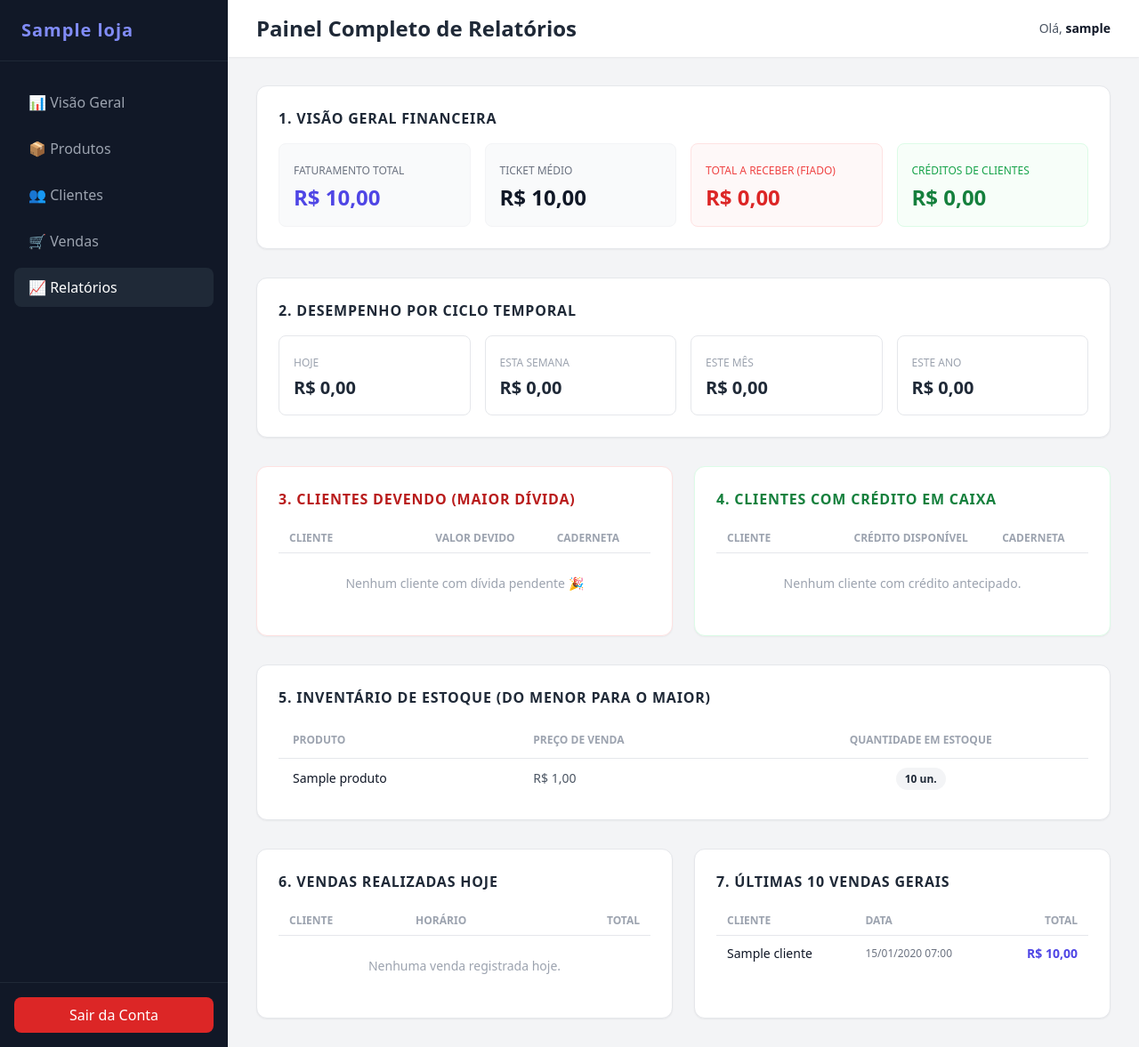
After one commit to Irlamfernandes/projeto_saas, a Django app: page /relatorios/ in a window 1280 px wide. The commit adds this page. Shown: the whole page at 89% size. Run offline with Django 5.2, Linux system fonts and the light colour scheme; a user stored in the database is signed in; tables that the repository leaves empty hold one stand-in row (values such as "Sample post"); some libraries are stand-ins or nearby versions.

Commit message:
feat: implementa painel gerencial de relatórios em blocos separados e consolida arquitetura do SaaS

```diff
--- a/config/urls.py
+++ b/config/urls.py
@@ -5,7 +5,7 @@ from django.contrib.auth.views import LogoutView
 from interfaces.views import (
     login_view, dashboard_view, alterar_senha_view, produtos_view,
     produto_editar_view, clientes_view, cliente_editar_view, vendas_view,
-    extrato_cliente_view, venda_editar_view
+    extrato_cliente_view, venda_editar_view, relatorio_view
 )
 urlpatterns = [
     path('', lambda request: redirect('login', permanent=False)),
@@ -24,4 +24,6 @@ urlpatterns = [
     path('dashboard/vendas/', vendas_view, name='vendas'),
     path('clientes/<int:cliente_id>/extrato/', extrato_cliente_view, name='extrato_cliente'),
     path('vendas/<int:venda_id>/editar/', venda_editar_view, name='venda_editar'),
+
+    path('relatorios/', relatorio_view, name='relatorios'),
 ]
--- a/interfaces/templates/interfaces/base.html
+++ b/interfaces/templates/interfaces/base.html
@@ -35,8 +35,8 @@
                     <a href="{% url 'vendas' %}" class="flex items-center px-4 py-2.5 {% if request.resolver_match.url_name == 'vendas' %}bg-gray-800 text-white{% else %}text-gray-400 hover:bg-gray-800 hover:text-white{% endif %} rounded-lg transition font-medium">
                         🛒 Vendas
                     </a>
-                    <a href="#" class="flex items-center px-4 py-2.5 text-gray-400 hover:bg-gray-800 hover:text-white rounded-lg transition font-medium">
-                        📜 Histórico
+                    <a href="{% url 'relatorios' %}" class="flex items-center px-4 py-2.5 {% if request.resolver_match.url_name == 'relatorios' %}bg-gray-800 text-white{% else %}text-gray-400 hover:bg-gray-800 hover:text-white{% endif %} rounded-lg transition font-medium">
+                        📈 Relatórios
                     </a>
                 </nav>
             </div>
--- /dev/null
+++ b/interfaces/templates/interfaces/relatorio.html
@@ -0,0 +1,219 @@
+{% extends 'interfaces/base.html' %}
+
+{% block title %}Relatórios e Indicadores{% endblock %}
+{% block header_title %}Painel Completo de Relatórios{% endblock %}
+
+{% block content %}
+<div class="space-y-8">
+
+    <!-- ================= BLOCO 1: RESUMO EXECUTIVO ================= -->
+    <div class="bg-white p-6 rounded-xl shadow-sm border border-gray-200">
+        <h3 class="text-base font-bold text-gray-800 mb-4 uppercase tracking-wider">1. Visão Geral Financeira</h3>
+        <div class="grid grid-cols-1 md:grid-cols-4 gap-4">
+            <div class="p-4 bg-gray-50 rounded-lg border border-gray-100">
+                <span class="text-xs font-medium text-gray-500 uppercase">Faturamento Total</span>
+                <p class="text-2xl font-bold text-indigo-600 mt-1">R$ {{ total_geral_vendas|floatformat:2 }}</p>
+            </div>
+            <div class="p-4 bg-gray-50 rounded-lg border border-gray-100">
+                <span class="text-xs font-medium text-gray-500 uppercase">Ticket Médio</span>
+                <p class="text-2xl font-bold text-gray-900 mt-1">R$ {{ ticket_medio|floatformat:2 }}</p>
+            </div>
+            <div class="p-4 bg-red-50/50 rounded-lg border border-red-100">
+                <span class="text-xs font-medium text-red-500 uppercase">Total a Receber (Fiado)</span>
+                <p class="text-2xl font-bold text-red-600 mt-1">R$ {{ total_fiado_pendente|floatformat:2 }}</p>
+            </div>
+            <div class="p-4 bg-green-50/50 rounded-lg border border-green-100">
+                <span class="text-xs font-medium text-green-600 uppercase">Créditos de Clientes</span>
+                <p class="text-2xl font-bold text-green-700 mt-1">R$ {{ total_credito_clientes|floatformat:2 }}</p>
+            </div>
+        </div>
+    </div>
+
+    <!-- ================= BLOCO 2: FATURAMENTO POR PERÍODO ================= -->
+    <div class="bg-white p-6 rounded-xl shadow-sm border border-gray-200">
+        <h3 class="text-base font-bold text-gray-800 mb-4 uppercase tracking-wider">2. Desempenho por Ciclo Temporal</h3>
+        <div class="grid grid-cols-1 sm:grid-cols-2 lg:grid-cols-4 gap-4">
+            <div class="p-4 bg-white rounded-lg border border-gray-200 shadow-xs">
+                <span class="text-xs font-medium text-gray-400 uppercase">Hoje</span>
+                <p class="text-xl font-bold text-gray-800 mt-1">R$ {{ vendas_hoje_valor|floatformat:2 }}</p>
+            </div>
+            <div class="p-4 bg-white rounded-lg border border-gray-200 shadow-xs">
+                <span class="text-xs font-medium text-gray-400 uppercase">Esta Semana</span>
+                <p class="text-xl font-bold text-gray-800 mt-1">R$ {{ vendas_semana_valor|floatformat:2 }}</p>
+            </div>
+            <div class="p-4 bg-white rounded-lg border border-gray-200 shadow-xs">
+                <span class="text-xs font-medium text-gray-400 uppercase">Este Mês</span>
+                <p class="text-xl font-bold text-gray-800 mt-1">R$ {{ vendas_mes_valor|floatformat:2 }}</p>
+            </div>
+            <div class="p-4 bg-white rounded-lg border border-gray-200 shadow-xs">
+                <span class="text-xs font-medium text-gray-400 uppercase">Este Ano</span>
+                <p class="text-xl font-bold text-gray-800 mt-1">R$ {{ vendas_ano_valor|floatformat:2 }}</p>
+            </div>
+        </div>
+    </div>
+
+    <!-- ================= BLOCO 3: LISTAGEM DE CLIENTES (DEVENDO VS CRÉDITO) ================= -->
+    <div class="grid grid-cols-1 lg:grid-cols-2 gap-6">
+
+        <!-- Clientes Devendo (Fiado) -->
+        <div class="bg-white p-6 rounded-xl shadow-sm border border-red-100">
+            <h3 class="text-base font-bold text-red-700 mb-4 uppercase tracking-wider">3. Clientes Devendo (Maior Dívida)</h3>
+            <div class="overflow-x-auto max-h-80 overflow-y-auto">
+                <table class="w-full text-left border-collapse">
+                    <thead>
+                        <tr class="border-b border-gray-200 text-gray-400 text-xs uppercase font-semibold">
+                            <th class="py-2 px-3">Cliente</th>
+                            <th class="py-2 px-3 text-right">Valor Devido</th>
+                            <th class="py-2 px-3 text-center">Caderneta</th>
+                        </tr>
+                    </thead>
+                    <tbody class="divide-y divide-gray-100 text-sm">
+                        {% for cliente in clientes_devendo %}
+                        <tr class="hover:bg-gray-50">
+                            <td class="py-2.5 px-3 font-medium text-gray-900">{{ cliente.nome }}</td>
+                            <td class="py-2.5 px-3 text-right font-bold text-red-600">R$ {{ cliente.saldo_geral|floatformat:2 }}</td>
+                            <td class="py-2.5 px-3 text-center">
+                                <a href="{% url 'extrato_cliente' cliente.id %}" class="text-xs bg-indigo-50 text-indigo-600 px-2.5 py-1 rounded font-semibold hover:bg-indigo-100">Ver</a>
+                            </td>
+                        </tr>
+                        {% empty %}
+                        <tr>
+                            <td colspan="3" class="text-center py-6 text-gray-400 text-sm">Nenhum cliente com dívida pendente 🎉</td>
+                        </tr>
+                        {% endfor %}
+                    </tbody>
+                </table>
+            </div>
+        </div>
+
+        <!-- Clientes com Crédito -->
+        <div class="bg-white p-6 rounded-xl shadow-sm border border-green-100">
+            <h3 class="text-base font-bold text-green-700 mb-4 uppercase tracking-wider">4. Clientes com Crédito em Caixa</h3>
+            <div class="overflow-x-auto max-h-80 overflow-y-auto">
+                <table class="w-full text-left border-collapse">
+                    <thead>
+                        <tr class="border-b border-gray-200 text-gray-400 text-xs uppercase font-semibold">
+                            <th class="py-2 px-3">Cliente</th>
+                            <th class="py-2 px-3 text-right">Crédito Disponível</th>
+                            <th class="py-2 px-3 text-center">Caderneta</th>
+                        </tr>
+                    </thead>
+                    <tbody class="divide-y divide-gray-100 text-sm">
+                        {% for cliente in clientes_credito %}
+                        <tr class="hover:bg-gray-50">
+                            <td class="py-2.5 px-3 font-medium text-gray-900">{{ cliente.nome }}</td>
+                            <td class="py-2.5 px-3 text-right font-bold text-green-600">R$ {{ cliente.saldo_geral|stringformat:"s"|slice:"1:"|floatformat:2 }}</td>
+                            <td class="py-2.5 px-3 text-center">
+                                <a href="{% url 'extrato_cliente' cliente.id %}" class="text-xs bg-indigo-50 text-indigo-600 px-2.5 py-1 rounded font-semibold hover:bg-indigo-100">Ver</a>
+                            </td>
+                        </tr>
+                        {% empty %}
+                        <tr>
+                            <td colspan="3" class="text-center py-6 text-gray-400 text-sm">Nenhum cliente com crédito antecipado.</td>
+                        </tr>
+                        {% endfor %}
+                    </tbody>
+                </table>
+            </div>
+        </div>
+
+    </div>
+
+    <!-- ================= BLOCO 4: ESTOQUE COMPLETO ORDENADO ================= -->
+    <div class="bg-white p-6 rounded-xl shadow-sm border border-gray-200">
+        <h3 class="text-base font-bold text-gray-800 mb-4 uppercase tracking-wider">5. Inventário de Estoque (Do menor para o maior)</h3>
+        <div class="overflow-x-auto max-h-96 overflow-y-auto">
+            <table class="w-full text-left border-collapse">
+                <thead>
+                    <tr class="border-b border-gray-200 text-gray-400 text-xs uppercase font-semibold sticky top-0 bg-white">
+                        <th class="py-3 px-4">Produto</th>
+                        <th class="py-3 px-4">Preço de Venda</th>
+                        <th class="py-3 px-4 text-center">Quantidade em Estoque</th>
+                    </tr>
+                </thead>
+                <tbody class="divide-y divide-gray-100 text-sm">
+                    {% for prod in estoque_ordenado %}
+                    <tr class="hover:bg-gray-50">
+                        <td class="py-3 px-4 font-medium text-gray-900">{{ prod.nome }}</td>
+                        <td class="py-3 px-4 text-gray-600">R$ {{ prod.preco_venda }}</td>
+                        <td class="py-3 px-4 text-center">
+                            <span class="px-2.5 py-1 rounded-full text-xs font-bold {% if prod.quantidade_estoque == 0 %}bg-red-100 text-red-700{% elif prod.quantidade_estoque <= 5 %}bg-yellow-100 text-yellow-800{% else %}bg-gray-100 text-gray-800{% endif %}">
+                                {{ prod.quantidade_estoque }} un.
+                            </span>
+                        </td>
+                    </tr>
+                    {% empty %}
+                    <tr>
+                        <td colspan="3" class="text-center py-6 text-gray-400">Nenhum produto cadastrado.</td>
+                    </tr>
+                    {% endfor %}
+                </tbody>
+            </table>
+        </div>
+    </div>
+
+    <!-- ================= BLOCO 5: HISTÓRICO DE VENDAS (HOJE, MÊS E ÚLTIMAS) ================= -->
+    <div class="grid grid-cols-1 lg:grid-cols-2 gap-6">
+
+        <!-- Compras do Dia -->
+        <div class="bg-white p-6 rounded-xl shadow-sm border border-gray-200">
+            <h3 class="text-base font-bold text-gray-800 mb-4 uppercase tracking-wider">6. Vendas Realizadas Hoje</h3>
+            <div class="overflow-x-auto max-h-80 overflow-y-auto">
+                <table class="w-full text-left border-collapse">
+                    <thead>
+                        <tr class="border-b border-gray-200 text-gray-400 text-xs uppercase font-semibold">
+                            <th class="py-2 px-3">Cliente</th>
+                            <th class="py-2 px-3">Horário</th>
+                            <th class="py-2 px-3 text-right">Total</th>
+                        </tr>
+                    </thead>
+                    <tbody class="divide-y divide-gray-100 text-sm">
+                        {% for venda in compras_do_dia %}
+                        <tr class="hover:bg-gray-50">
+                            <td class="py-2.5 px-3 font-medium text-gray-900">{{ venda.cliente.nome }}</td>
+                            <td class="py-2.5 px-3 text-gray-500 text-xs">{{ venda.data_venda|date:"H:i" }}</td>
+                            <td class="py-2.5 px-3 text-right font-bold text-indigo-600">R$ {{ venda.valor_total }}</td>
+                        </tr>
+                        {% empty %}
+                        <tr>
+                            <td colspan="3" class="text-center py-6 text-gray-400 text-sm">Nenhuma venda registrada hoje.</td>
+                        </tr>
+                        {% endfor %}
+                    </tbody>
+                </table>
+            </div>
+        </div>
+
+        <!-- Últimas Vendas Gerais -->
+        <div class="bg-white p-6 rounded-xl shadow-sm border border-gray-200">
+            <h3 class="text-base font-bold text-gray-800 mb-4 uppercase tracking-wider">7. Últimas 10 Vendas Gerais</h3>
+            <div class="overflow-x-auto max-h-80 overflow-y-auto">
+                <table class="w-full text-left border-collapse">
+                    <thead>
+                        <tr class="border-b border-gray-200 text-gray-400 text-xs uppercase font-semibold">
+                            <th class="py-2 px-3">Cliente</th>
+                            <th class="py-2 px-3">Data</th>
+                            <th class="py-2 px-3 text-right">Total</th>
+                        </tr>
+                    </thead>
+                    <tbody class="divide-y divide-gray-100 text-sm">
+                        {% for venda in ultimas_compras %}
+                        <tr class="hover:bg-gray-50">
+                            <td class="py-2.5 px-3 font-medium text-gray-900">{{ venda.cliente.nome }}</td>
+                            <td class="py-2.5 px-3 text-gray-500 text-xs">{{ venda.data_venda|date:"d/m/Y H:i" }}</td>
+                            <td class="py-2.5 px-3 text-right font-bold text-indigo-600">R$ {{ venda.valor_total }}</td>
+                        </tr>
+                        {% empty %}
+                        <tr>
+                            <td colspan="3" class="text-center py-6 text-gray-400 text-sm">Nenhuma venda cadastrada.</td>
+                        </tr>
+                        {% endfor %}
+                    </tbody>
+                </table>
+            </div>
+        </div>
+
+    </div>
+
+</div>
+{% endblock %}
--- a/interfaces/views/__init__.py
+++ b/interfaces/views/__init__.py
@@ -8,3 +8,4 @@ from .cliente_editar_view import cliente_editar_view
 from .vendas_view import vendas_view
 from .extrato_cliente_view import extrato_cliente_view
 from .vendas_editar_view import venda_editar_view
+from .relatorio_view import relatorio_view
--- /dev/null
+++ b/interfaces/views/relatorio_view.py
@@ -0,0 +1,64 @@
+from django.shortcuts import render
+from django.contrib.auth.decorators import login_required
+from django.db.models import Sum, Count, Avg
+from django.utils import timezone
+from datetime import timedelta
+from infrastructure.models.produto import Produto
+from infrastructure.models.cliente import Cliente
+from infrastructure.models.venda import Venda, ItemVenda
+
+@login_required
+def relatorio_view(request):
+    loja = request.user.loja
+    hoje = timezone.now()
+
+    # Períodos de tempo
+    inicio_hoje = hoje.replace(hour=0, minute=0, second=0, microsecond=0)
+    inicio_semana = hoje - timedelta(days=7)
+    inicio_mes = hoje.replace(day=1, hour=0, minute=0, second=0, microsecond=0)
+    inicio_ano = hoje.replace(month=1, day=1, hour=0, minute=0, second=0, microsecond=0)
+
+    vendas_loja = Venda.objects.filter(loja=loja).order_by('-data_venda')
+
+    # Faturamento e Indicadores
+    total_geral_vendas = vendas_loja.aggregate(Sum('valor_total'))['valor_total__sum'] or 0
+    vendas_hoje_valor = vendas_loja.filter(data_venda__gte=inicio_hoje).aggregate(Sum('valor_total'))['valor_total__sum'] or 0
+    vendas_semana_valor = vendas_loja.filter(data_venda__gte=inicio_semana).aggregate(Sum('valor_total'))['valor_total__sum'] or 0
+    vendas_mes_valor = vendas_loja.filter(data_venda__gte=inicio_mes).aggregate(Sum('valor_total'))['valor_total__sum'] or 0
+    vendas_ano_valor = vendas_loja.filter(data_venda__gte=inicio_ano).aggregate(Sum('valor_total'))['valor_total__sum'] or 0
+    ticket_medio = vendas_loja.aggregate(Avg('valor_total'))['valor_total__avg'] or 0
+
+    # Listas de Vendas por Período
+    compras_do_dia = vendas_loja.filter(data_venda__gte=inicio_hoje)
+    compras_do_mes = vendas_loja.filter(data_venda__gte=inicio_mes)
+    ultimas_compras = vendas_loja[:10] # Últimas 10 compras gerais
+
+    # Estoque Completo ordenado do menor para o maior
+    estoque_ordenado = Produto.objects.filter(loja=loja).order_by('quantidade_estoque')
+
+    # Clientes Endividados (Devendo) ordenados pelo maior valor de dívida
+    clientes_todos = Cliente.objects.filter(loja=loja)
+    clientes_devendo = sorted([c for c in clientes_todos if c.saldo_geral > 0], key=lambda x: x.saldo_geral, reverse=True)
+    total_fiado_pendente = sum([c.saldo_geral for c in clientes_devendo])
+
+    # Clientes com Crédito (Dinheiro em caixa/antecipado) ordenados pelo maior valor de crédito
+    clientes_credito = sorted([c for c in clientes_todos if c.saldo_geral < 0], key=lambda x: x.saldo_geral) # do mais negativo (maior crédito) para cima
+    total_credito_clientes = sum([abs(c.saldo_geral) for c in clientes_credito])
+
+    context = {
+        'total_geral_vendas': total_geral_vendas,
+        'vendas_hoje_valor': vendas_hoje_valor,
+        'vendas_semana_valor': vendas_semana_valor,
+        'vendas_mes_valor': vendas_mes_valor,
+        'vendas_ano_valor': vendas_ano_valor,
+        'ticket_medio': ticket_medio,
+        'compras_do_dia': compras_do_dia,
+        'compras_do_mes': compras_do_mes,
+        'ultimas_compras': ultimas_compras,
+        'estoque_ordenado': estoque_ordenado,
+        'clientes_devendo': clientes_devendo,
+        'total_fiado_pendente': total_fiado_pendente,
+        'clientes_credito': clientes_credito,
+        'total_credito_clientes': total_credito_clientes,
+    }
+    return render(request, 'interfaces/relatorio.html', context)
```
